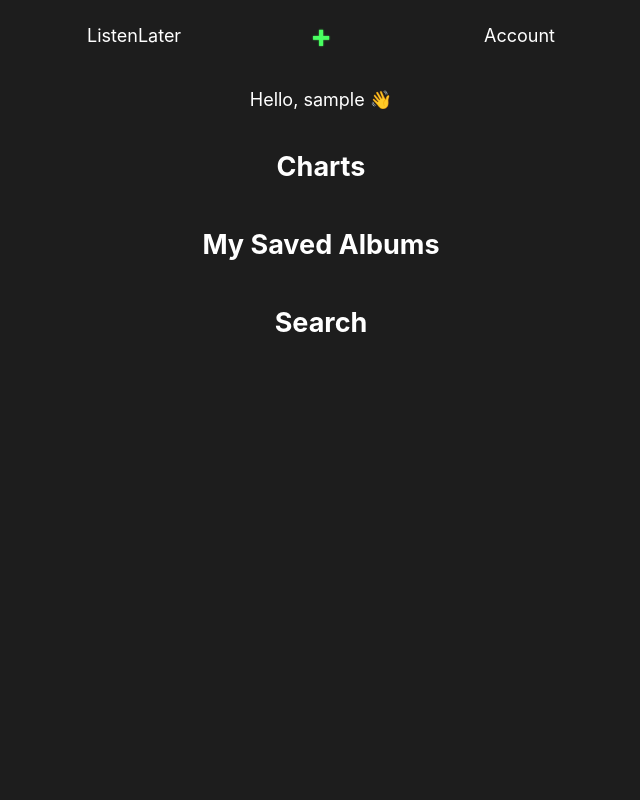
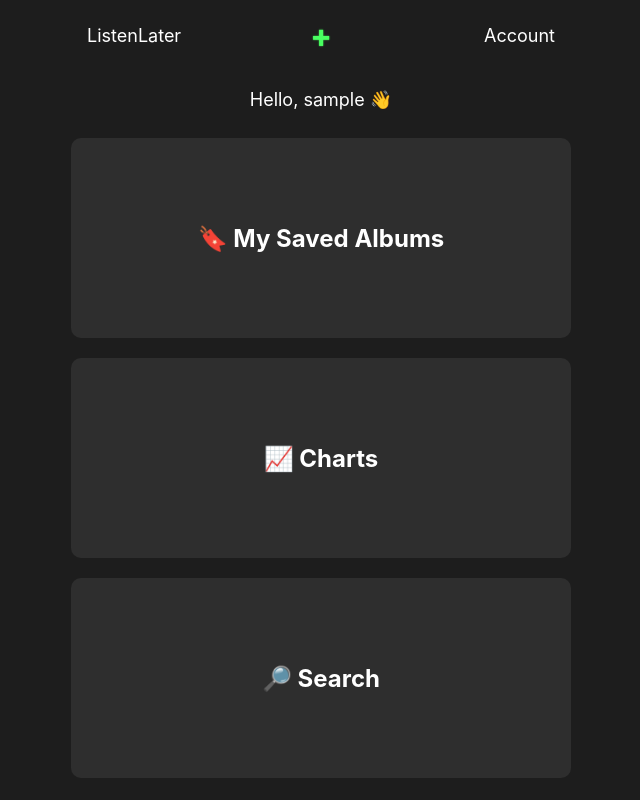
Before and after one commit to mmaljevac/ListenLater, a React (Create React App) app in the folder listenlater-front/: page / in a window 1280 px wide. Shown: the whole page, without its empty margins (319-959 px from the left). Built offline with nearby package versions, Linux system fonts and the light colour scheme; sample sign-in values are in the browser's storage.

Commit message:
Filter saved albums bz action

```diff
--- a/listenlater-front/src/components/AlbumInfo.js
+++ b/listenlater-front/src/components/AlbumInfo.js
@@ -47,9 +47,9 @@ const Album = () => {
   };
 
   const handleAlbumSave = async (album, action) => {
-    const name = album.name.replace(/ /g, "+");
-    const artist = album.artist.replace(/ /g, "+");
-    const fullName = artist + "/" + name;
+    const name = album.name;
+    const artist = album.artist;
+    const fullName = (artist + "/" + name).replace(/ /g, "+");
     const imgUrl = album.image[3]["#text"];
 
     try {
--- a/listenlater-front/src/components/Home.js
+++ b/listenlater-front/src/components/Home.js
@@ -7,16 +7,17 @@ const Home = () => {
   return curUser ? (
 <div className="content">
   {curUser.admin ? (
-        <Link to={"/admin"} style={{ color: "red" }}>
+    <Link to={"/admin"} className="link-box admin-link">
       Admin room
     </Link>
   ) : (
     <p>Hello, {curUser.username} 👋</p>
   )}
-      <Link to={"/charts"}><h2>Charts</h2></Link>
-      <Link to={"/savedAlbums"}><h2>My Saved Albums</h2></Link>
-      <Link to={"/search"}><h2>Search</h2></Link>
+  <Link to={"/savedAlbums"} className="link-box"><h2>🔖 My Saved Albums</h2></Link>
+  <Link to={"/charts"} className="link-box"><h2>📈 Charts</h2></Link>
+  <Link to={"/search"} className="link-box"><h2>🔎 Search</h2></Link>
 </div>
+
   ) : (
     <Navigate to={{ pathname: "/login" }} />
   );
--- a/listenlater-front/src/components/SavedAlbums.js
+++ b/listenlater-front/src/components/SavedAlbums.js
@@ -3,9 +3,10 @@ import { useSelector } from "react-redux";
 import { Link, Navigate } from "react-router-dom";
 
 const SavedAlbums = () => {
-  const curUser = useSelector(state => state.curUser)
+  const curUser = useSelector((state) => state.curUser);
 
   const [savedAlbums, setSavedAlbums] = useState([]);
+  const [actionType, setActionType] = useState('LISTEN_LATER');
 
   const fetchAlbums = async () => {
     if (curUser) {
@@ -35,15 +36,18 @@ const SavedAlbums = () => {
 
   const handleDelete = async (id) => {
     try {
-      const response = await fetch(`http://localhost:8080/saved-albums/user/${curUser.id}/album/${id}`, {
-        method: "DELETE",
-      });
+      const response = await fetch(
+        `http://localhost:8080/saved-albums/user/${curUser.id}/album/${id}`,
+        {
+          method: "DELETE",
+        }
+      );
       const payload = await response.json();
       if (response.ok) {
         fetchAlbums();
         return payload;
       } else if (response.status === 404) {
-        console.log(response.message)
+        console.log(response.message);
       }
     } catch (error) {
       throw new Error(`Fetch error: ${error}`);
@@ -51,9 +55,34 @@ const SavedAlbums = () => {
   };
   return curUser ? (
     <div className="content">
+      <div style={{ textAlign: "center", margin: "20px 0" }}>
+        <button
+          onClick={() => setActionType('LISTEN_LATER')}
+          disabled={actionType === "LISTEN_LATER"}
+          style={{ margin: "0 10px" }}
+        >
+          🎧 Listen Later
+        </button>
+        <button
+          onClick={() => setActionType('LIKE')}
+          disabled={actionType === "LIKE"}
+          style={{ margin: "0 10px" }}
+        >
+          Liked
+        </button>
+        <button
+          onClick={() => setActionType('DISLIKE')}
+          disabled={actionType === "DISLIKE"}
+          style={{ margin: "0 10px" }}
+        >
+          Disliked
+        </button>
+      </div>
       <ul>
         {savedAlbums.length !== 0 ? (
-          savedAlbums.map((sa) => (
+          savedAlbums
+          .filter(sa => sa.action === actionType)
+          .map((sa) => (
             <li key={sa.album.name}>
               <div
                 className="closeButton"
@@ -83,6 +112,6 @@ const SavedAlbums = () => {
   ) : (
     <Navigate to={{ pathname: "/login" }} />
   );
-}
+};
 
-export default SavedAlbums
+export default SavedAlbums;
--- a/listenlater-front/src/styles/index.css
+++ b/listenlater-front/src/styles/index.css
@@ -88,7 +88,7 @@ li:hover .closeButton {
 }
 
 .searchLi {
-  min-width: 70%;
+  width: 500px;
   background-color: rgb(41, 41, 41);
   border-radius: 10px;
   margin: 8px 0;
@@ -105,8 +105,7 @@ li:hover .closeButton {
 }
 
 aside {
-  min-width: 200px;
-  min-width: 300px;
+  min-width: 340px;
   align-items: center;
   padding: 1rem;
 }
@@ -231,4 +230,37 @@ th {
 
 tbody tr:hover {
   background-color: rgba(245, 245, 245, 0.062);
+}
+
+.content {
+  display: flex;
+  flex-direction: column;
+  align-items: center;
+}
+
+.link-box {
+  display: flex;
+  align-items: center;
+  justify-content: center;
+  width: 100%;
+  height: 200px;
+  margin: 10px 0;
+  background-color: #2e2e2e;
+  color: #ffffff;
+  text-decoration: none;
+  border-radius: 10px;
+  transition: background-color 0.3s ease;
+}
+
+.link-box:hover {
+  background-color: #2f4133;
+}
+
+.link-box h2 {
+  margin: 0;
+  font-size: 24px;
+}
+
+.admin-link {
+  color: red;
 }/*# sourceMappingURL=index.css.map */
--- a/listenlater-front/src/styles/index.scss
+++ b/listenlater-front/src/styles/index.scss
@@ -90,7 +90,7 @@ li {
   animation: flyUp 0.5s ease-in-out both;
 }
 .searchLi {
-  min-width: 70%;
+  width: 500px;
   background-color: rgb(41, 41, 41);
   border-radius: 10px;
   margin: 8px 0;
@@ -105,8 +105,7 @@ li {
   align-items: center;
 }
 aside {
-  min-width: 200px;
-  min-width: 300px;
+  min-width: 340px;
   align-items: center;
   padding: 1rem;
 }
@@ -234,3 +233,35 @@ th {
 tbody tr:hover {
   background-color: rgba(245, 245, 245, 0.062);
 }
+.content {
+  display: flex;
+  flex-direction: column;
+  align-items: center;
+}
+
+.link-box {
+  display: flex;
+  align-items: center;
+  justify-content: center;
+  width: 100%;
+  height: 200px;
+  margin: 10px 0;
+  background-color: #2e2e2e;
+  color: #ffffff;
+  text-decoration: none;
+  border-radius: 10px;
+  transition: background-color 0.3s ease;
+}
+
+.link-box:hover {
+  background-color: #2f4133;
+}
+
+.link-box h2 {
+  margin: 0;
+  font-size: 24px;
+}
+
+.admin-link {
+  color: red;
+}
```
Also changed, not shown: 1 other file (tests, documents, lock files or other folders). Lines whose indentation alone changed are shown as unchanged.
